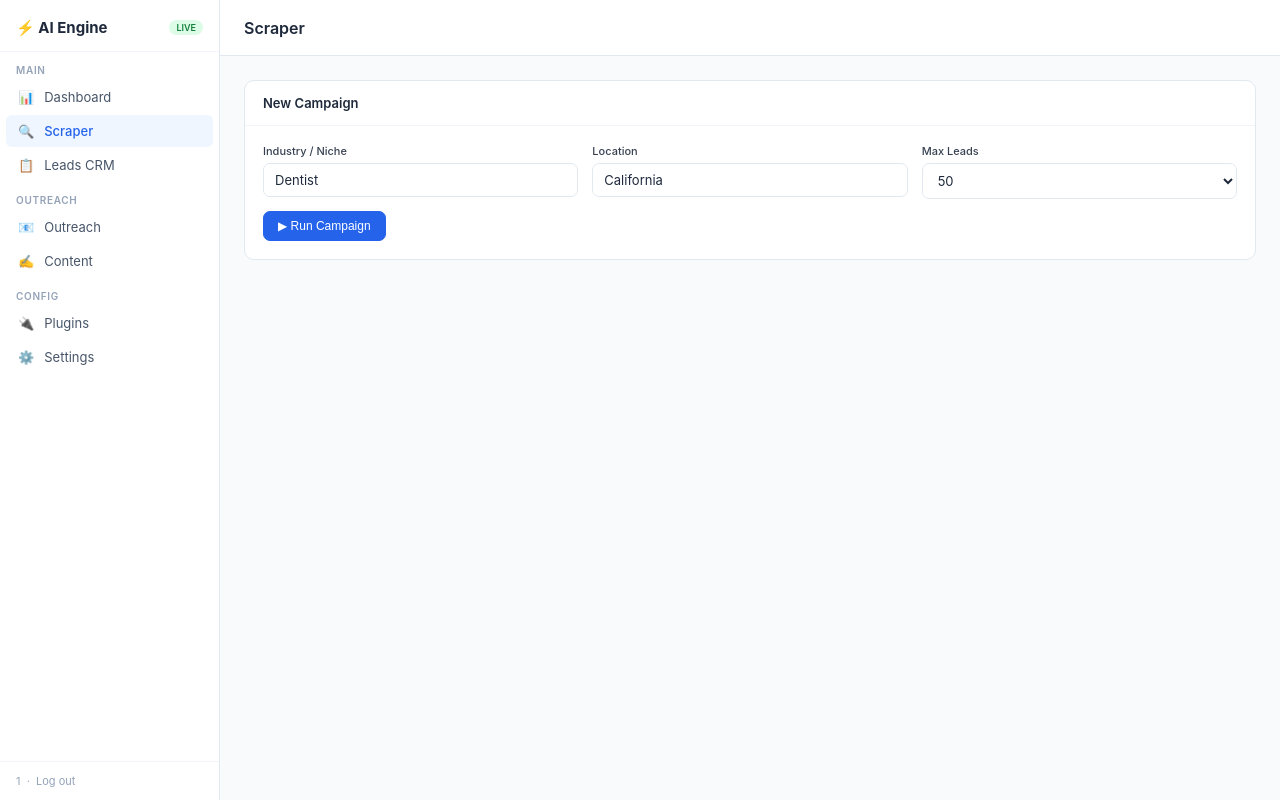
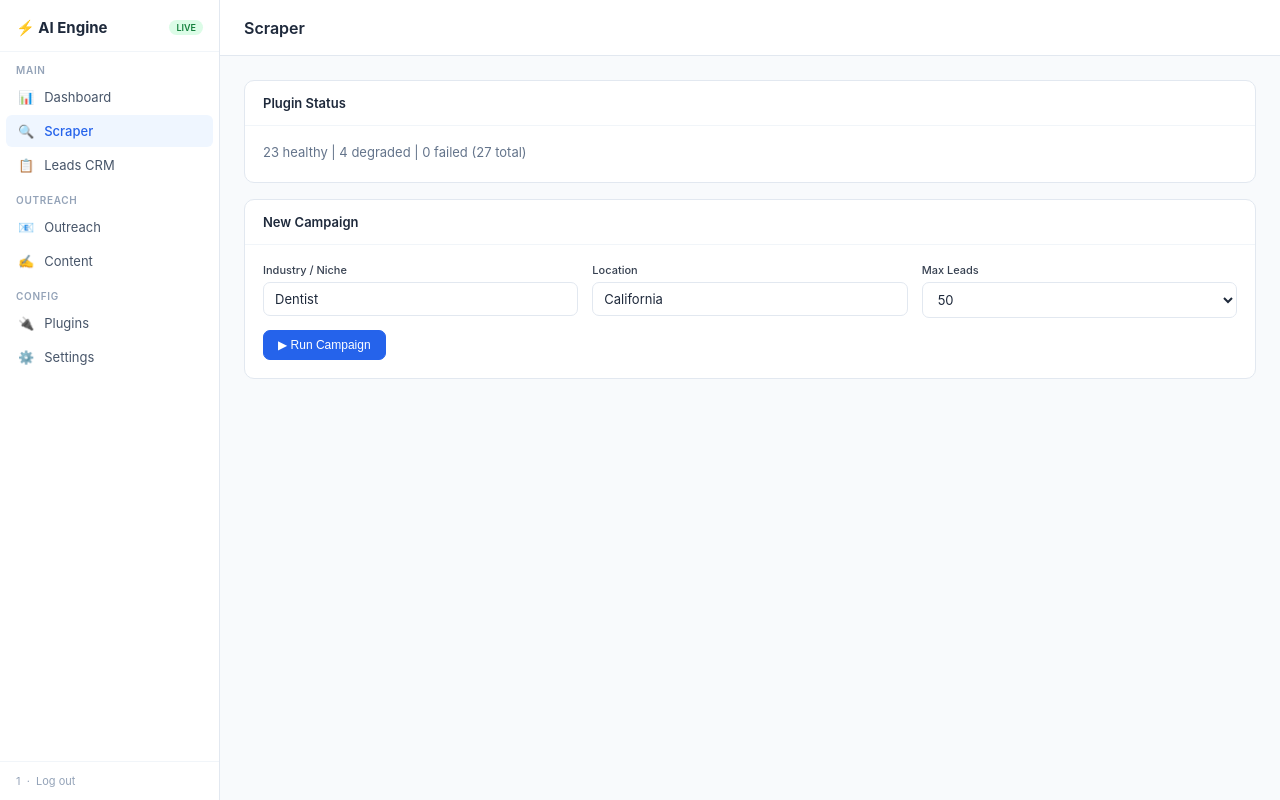
Before and after one commit to Adnovation01/MACBOOK-CLAUDE-MEMORY, a Flask app: page /scraper in a window 1280 px wide. Run offline with Flask 3, Linux system fonts and the light colour scheme; the visitor is signed in with stand-in values (Sample User, id 1); data that the repository does not hold is empty.

Commit message:
feat: add pre-flight plugin status panel and extended result display to scraper page
Co-Authored-By: Claude Sonnet 4.6 <noreply@anthropic.com>

```diff
--- a/templates/scraper.html
+++ b/templates/scraper.html
@@ -3,6 +3,14 @@
 {% block heading %}Scraper{% endblock %}
 
 {% block content %}
+<div class="card" id="preflight-card">
+  <div class="card-header"><h3>Plugin Status</h3></div>
+  <div class="card-body">
+    <div id="preflight-summary" style="font-size:13px;color:#64748b">Checking plugins&hellip;</div>
+    <div id="preflight-failed" style="font-size:12px;color:#b91c1c;margin-top:4px"></div>
+  </div>
+</div>
+
 <div class="card">
   <div class="card-header"><h3>New Campaign</h3></div>
   <div class="card-body">
@@ -10,11 +18,13 @@
       <div class="form-row-3">
         <div class="form-group">
           <label>Industry / Niche</label>
-          <input type="text" name="keyword" value="Dentist" placeholder="e.g. Dentist, Roofing, Yoga&hellip;" required>
+          <input type="text" name="keyword" value="Dentist"
+                 placeholder="e.g. Dentist, Roofing, Yoga&hellip;" required>
         </div>
         <div class="form-group">
           <label>Location</label>
-          <input type="text" name="location" value="California" placeholder="City, State or 'nationwide'" required>
+          <input type="text" name="location" value="California"
+                 placeholder="City, State or 'nationwide'" required>
         </div>
         <div class="form-group">
           <label>Max Leads</label>
@@ -44,21 +54,91 @@
     <div class="progress-bar">
       <div class="progress-fill" id="progress-fill" style="width:0%"></div>
     </div>
+    <div id="result-detail" style="font-size:12px;color:#475569;margin-top:8px"></div>
   </div>
 </div>
 {% endblock %}
 
 {% block scripts %}
 <script>
+var pollInterval = null;
+
+async function loadPreFlight() {
+  try {
+    var r = await fetch('/api/plugins/health');
+    var data = await r.json();
+    var s = data.summary || {};
+    var healthy = s.healthy || 0;
+    var degraded = s.degraded || 0;
+    var failed = s.failed || 0;
+    var total = healthy + degraded + failed + (s.unknown || 0);
+    document.getElementById('preflight-summary').textContent =
+      healthy + ' healthy  |  ' + degraded + ' degraded  |  ' + failed + ' failed  (' + total + ' total)';
+    var failedNames = [];
+    var plugins = data.plugins || {};
+    Object.keys(plugins).forEach(function(k) {
+      if (plugins[k].status === 'failed') failedNames.push(k);
+    });
+    if (failedNames.length) {
+      document.getElementById('preflight-failed').textContent =
+        'Failed plugins (will be skipped): ' + failedNames.join(', ');
+    }
+  } catch (e) {
+    document.getElementById('preflight-summary').textContent = 'Could not load plugin status.';
+  }
+}
+
+function startPolling() {
+  if (pollInterval) return;
+  var btn = document.getElementById('run-btn');
+  btn.disabled = true;
+  btn.textContent = 'Running...';
+  document.getElementById('progress-card').style.display = 'block';
+
+  pollInterval = setInterval(async function() {
+    var r = await fetch('/api/scrape/status');
+    var s = await r.json();
+    document.getElementById('progress-fill').style.width = s.progress + '%';
+    document.getElementById('lead-count').textContent = s.leads_found + ' leads found';
+    document.getElementById('plugin-label').textContent = s.current_plugin || 'Running...';
+    if (!s.running) {
+      clearInterval(pollInterval);
+      pollInterval = null;
+      btn.disabled = false;
+      btn.textContent = '▶ Run Campaign';
+      if (s.error) {
+        document.getElementById('status-text').textContent = 'Error: ' + s.error;
+        document.getElementById('status-text').style.color = '#b91c1c';
+      } else if (s.progress > 0) {
+        document.getElementById('status-text').textContent =
+          'Done — ' + s.leads_found + ' leads saved';
+        document.getElementById('status-text').style.color = '#15803d';
+        var skippedPart = (s.plugins_skipped && s.plugins_skipped.length)
+          ? ' | Skipped: ' + s.plugins_skipped.join(', ') : '';
+        var dupesPart = s.duplicates_skipped
+          ? ' | ' + s.duplicates_skipped + ' duplicates discarded' : '';
+        document.getElementById('result-detail').textContent =
+          'Plugins run: ' + (s.plugins_run || 0) + skippedPart + dupesPart;
+      }
+    }
+  }, 2000);
+}
+
+fetch('/api/scrape/status').then(function(r) { return r.json(); }).then(function(s) {
+  if (s.running) {
+    document.getElementById('status-text').textContent = 'Resuming...';
+    document.getElementById('progress-fill').style.width = s.progress + '%';
+    document.getElementById('lead-count').textContent = s.leads_found + ' leads found';
+    document.getElementById('plugin-label').textContent = s.current_plugin || 'Running...';
+    startPolling();
+  }
+});
+
 document.getElementById('scrape-form').addEventListener('submit', async function(e) {
   e.preventDefault();
-  const btn = document.getElementById('run-btn');
-  btn.disabled = true;
-  btn.textContent = '⏳ Running…';
-  document.getElementById('progress-card').style.display = 'block';
-  document.getElementById('status-text').textContent = 'Starting…';
+  document.getElementById('status-text').textContent = 'Starting...';
   document.getElementById('status-text').style.color = '#64748b';
-
+  document.getElementById('result-detail').textContent = '';
   await fetch('/api/scrape', {
     method: 'POST',
     headers: {'Content-Type': 'application/json'},
@@ -68,26 +148,9 @@ document.getElementById('scrape-form').addEventListener('submit', async function
       max_leads: parseInt(this.max_leads.value)
     })
   });
+  startPolling();
+});
 
-  const poll = setInterval(async () => {
-    const r = await fetch('/api/scrape/status');
-    const s = await r.json();
-    document.getElementById('progress-fill').style.width = s.progress + '%';
-    document.getElementById('lead-count').textContent = s.leads_found + ' leads found';
-    document.getElementById('plugin-label').textContent = s.current_plugin || 'Running…';
-    if (!s.running && s.progress > 0) {
-      clearInterval(poll);
-      btn.disabled = false;
-      btn.textContent = '▶ Run Campaign';
-      if (s.error) {
-        document.getElementById('status-text').textContent = '❌ Error: ' + s.error;
-        document.getElementById('status-text').style.color = '#b91c1c';
-      } else {
-        document.getElementById('status-text').textContent = '✅ Done — ' + s.leads_found + ' leads saved';
-        document.getElementById('status-text').style.color = '#15803d';
-      }
-    }
-  }, 2000);
-});
+loadPreFlight();
 </script>
 {% endblock %}
```
